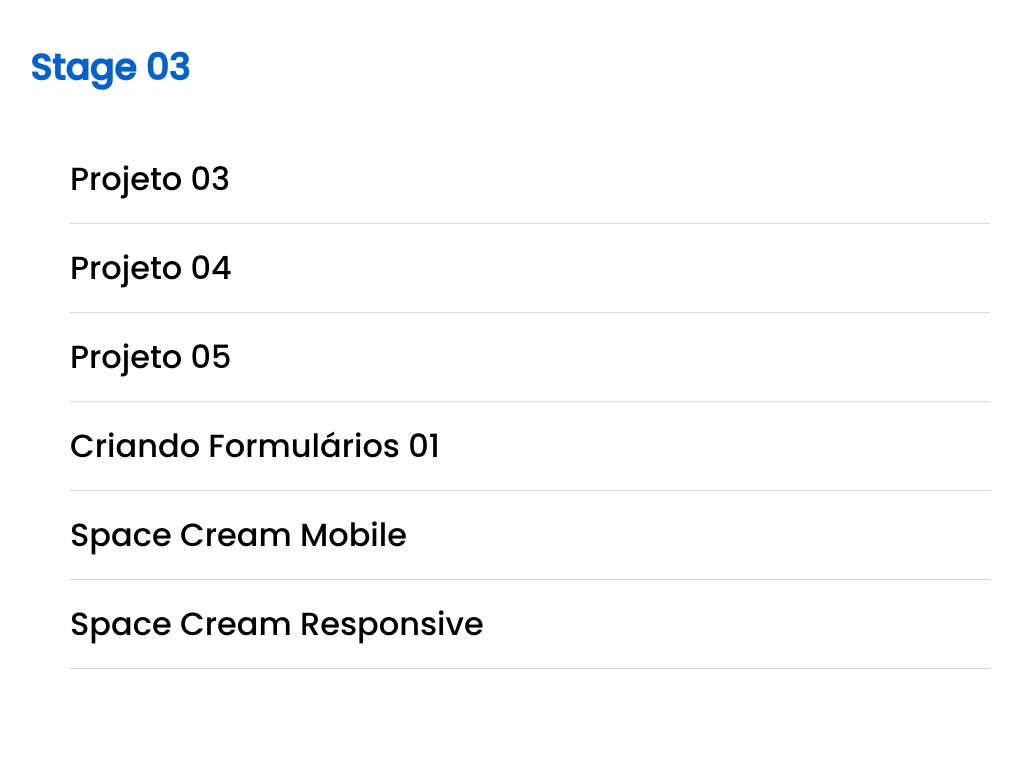
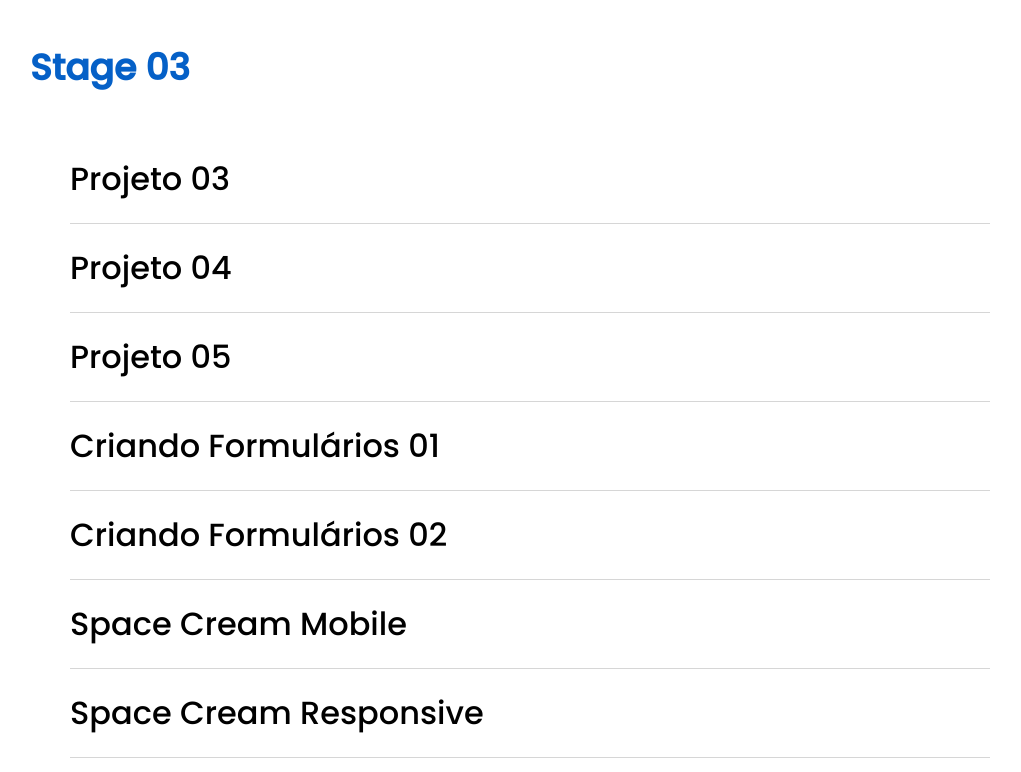
Before and after one commit to jeadamek/explorer-rocketseat, a plain HTML site: page stage-03/index.html in a window 1280 px wide. Shown: the whole page, without its empty margins (130-1151 px from the left). Drawn offline with Linux system fonts and the light colour scheme.

Commit message:
form challenger 2 link

```diff
--- a/stage-03/index.html
+++ b/stage-03/index.html
@@ -21,6 +21,7 @@
       <li><a href="projeto-04/index.html">Projeto 04</a></li>
       <li><a href="projeto-05/index.html">Projeto 05</a></li>
       <li><a href="criando-formularios-01/index.html">Criando Formulários 01</a></li>
+      <li><a href="criando-formularios-02/index.html">Criando Formulários 02</a></li>
       <li><a href="space-cream-mobile/index.html">Space Cream Mobile</a></li>
       <li><a href="space-cream-responsive/index.html">Space Cream Responsive</a></li>
     </ul>
```
